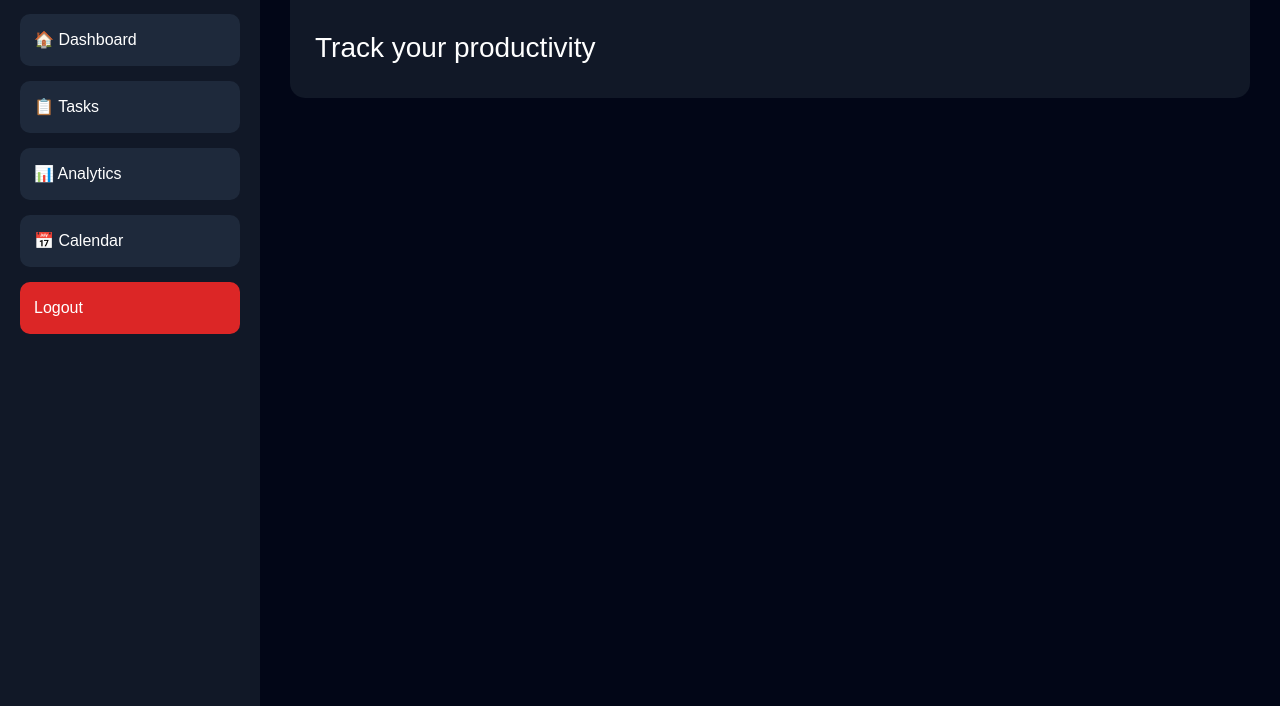
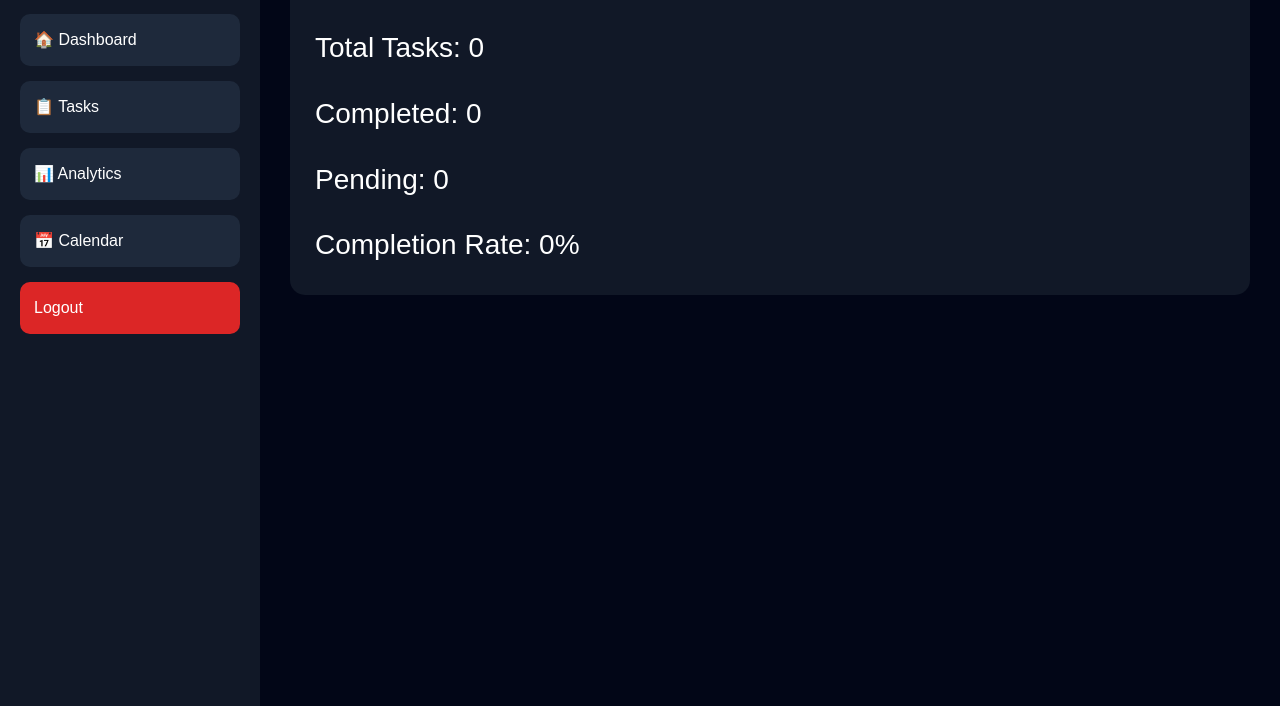
Before and after one commit to GREESHMA737/team-task-manager, a website: page client/dashboard.html in a window 1280 px wide. Both pictures are taken after a click on the button "📊 Analytics". Shown: the part 94-800 px from the top of the page. Drawn offline with nearby package versions, Linux system fonts and the light colour scheme.

Commit message:
Final working dashboard

```diff
--- a/client/dashboard.html
+++ b/client/dashboard.html
@@ -197,7 +197,7 @@
           </div>
         </div>
 
-        <div id="tasksSection">
+        <div id="tasksSection" style="display: none">
           <div class="card-box">
             <button onclick="filterTasks('all')">All</button>
 
@@ -221,15 +221,7 @@
           </div>
         </div>
 
-        <div id="analyticsSection" style="display: none">
-          <div class="card-box">
-            <h2>Analytics</h2>
-
-            <br />
-
-            <h3 id="analyticsText">Track your productivity</h3>
-          </div>
-        </div>
+        <div id="analyticsSection" style="display: none"></div>
 
         <div id="calendarSection" style="display: none">
           <div class="card-box">
@@ -363,6 +355,47 @@ Delete
         }
       }
 
+      function updateAnalytics() {
+        const total = allTasks.length;
+
+        const completed = allTasks.filter(
+          (task) => task.status === "Completed",
+        ).length;
+
+        const pending = allTasks.filter(
+          (task) => task.status === "Pending",
+        ).length;
+
+        const completionRate =
+          total > 0 ? Math.round((completed / total) * 100) : 0;
+
+        document.getElementById("analyticsSection").innerHTML = `
+
+<div class="card-box">
+
+<h2>Analytics</h2>
+
+<br>
+
+<h3>Total Tasks: ${total}</h3>
+
+<br>
+
+<h3>Completed: ${completed}</h3>
+
+<br>
+
+<h3>Pending: ${pending}</h3>
+
+<br>
+
+<h3>Completion Rate: ${completionRate}%</h3>
+
+</div>
+
+`;
+      }
+
       function showSection(section) {
         document.getElementById("dashboardSection").style.display =
           section === "dashboard" ? "block" : "none";
@@ -375,6 +408,10 @@ Delete
 
         document.getElementById("calendarSection").style.display =
           section === "calendar" ? "block" : "none";
+
+        if (section === "analytics") {
+          updateAnalytics();
+        }
       }
 
       function showTasksForDate() {
```
Also changed, not shown: client/dashboard.js (+4 -4 lines).
